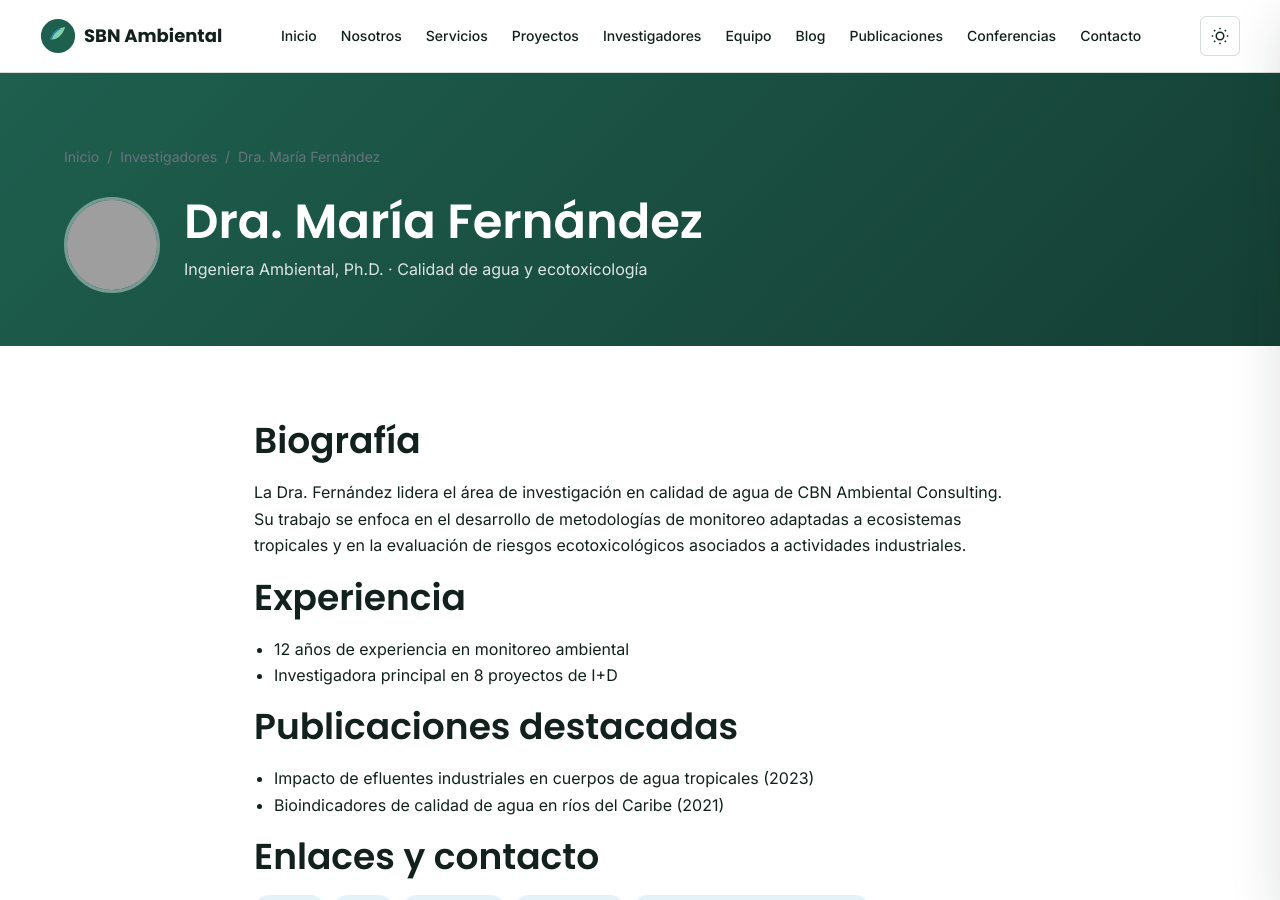
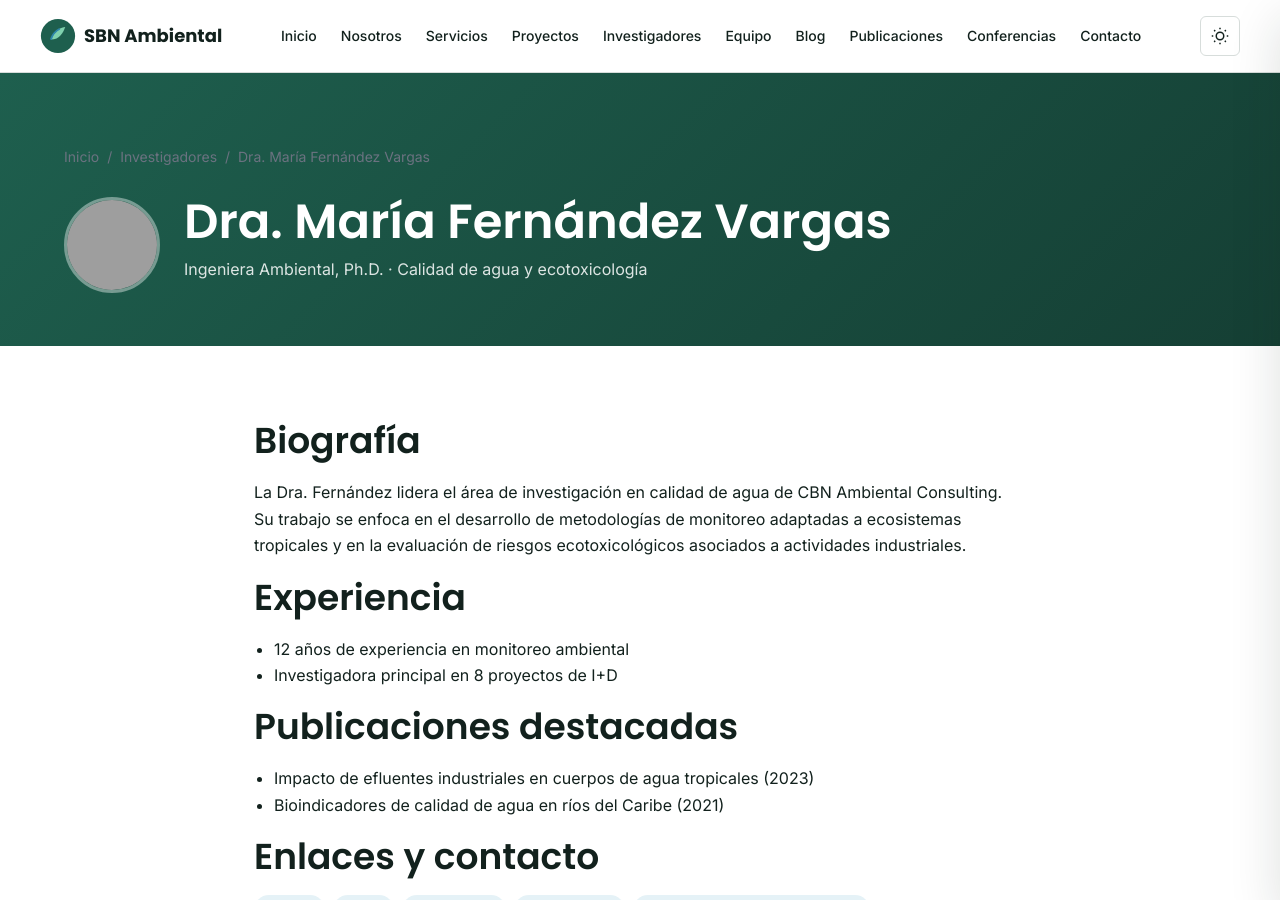
Before and after one commit to jorge21028/cbnambiental, a Jekyll site: the page built from _researchers/maria-fernandez.md, in a window 1280 px wide and 900 px high. Built offline with Jekyll 4.4.1, drawn with Linux system fonts in a browser that asks for light colours; grey boxes are pictures that could not be loaded.

Commit message:
Update Investigador/a “maria-fernandez”

```diff
--- a/_researchers/maria-fernandez.md
+++ b/_researchers/maria-fernandez.md
@@ -1,19 +1,19 @@
 ---
-name: "Dra. María Fernández"
-profession: "Ingeniera Ambiental, Ph.D."
-specialty: "Calidad de agua y ecotoxicología"
-image: "https://plus.unsplash.com/premium_photo-1739786996040-32bde1db0610?q=80&w=580&auto=format&fit=crop&ixlib=rb-4.1.0&ixid=M3wxMjA3fDB8MHxwaG90by1wYWdlfHx8fGVufDB8fHx8fA%3D%3D"
-email: "maria.fernandez@sbnambiental.com"
-linkedin: "https://linkedin.com/in/maria-fernandez"
-orcid: "https://orcid.org/0000-0000-0000-0001"
-researchgate: "https://researchgate.net/profile/maria-fernandez"
-scholar: "https://scholar.google.com/citations?user=example"
+name: Dra. María Fernández Vargas
+profession: Ingeniera Ambiental, Ph.D.
+specialty: Calidad de agua y ecotoxicología
+image: https://plus.unsplash.com/premium_photo-1739786996040-32bde1db0610?q=80&w=580&auto=format&fit=crop&ixlib=rb-4.1.0&ixid=M3wxMjA3fDB8MHxwaG90by1wYWdlfHx8fGVufDB8fHx8fA%3D%3D
+email: maria.fernandez@sbnambiental.com
+linkedin: https://linkedin.com/in/maria-fernandez
+orcid: https://orcid.org/0000-0000-0000-0001
+researchgate: https://researchgate.net/profile/maria-fernandez
+scholar: https://scholar.google.com/citations?user=example
 experience:
-  - "12 años de experiencia en monitoreo ambiental"
-  - "Investigadora principal en 8 proyectos de I+D"
+  - 12 años de experiencia en monitoreo ambiental
+  - Investigadora principal en 8 proyectos de I+D
 publications:
-  - "Impacto de efluentes industriales en cuerpos de agua tropicales (2023)"
-  - "Bioindicadores de calidad de agua en ríos del Caribe (2021)"
+  - Impacto de efluentes industriales en cuerpos de agua tropicales (2023)
+  - Bioindicadores de calidad de agua en ríos del Caribe (2021)
 ---
 
 La Dra. Fernández lidera el área de investigación en calidad de agua de CBN Ambiental Consulting. Su trabajo se enfoca en el desarrollo de metodologías de monitoreo adaptadas a ecosistemas tropicales y en la evaluación de riesgos ecotoxicológicos asociados a actividades industriales.
```
